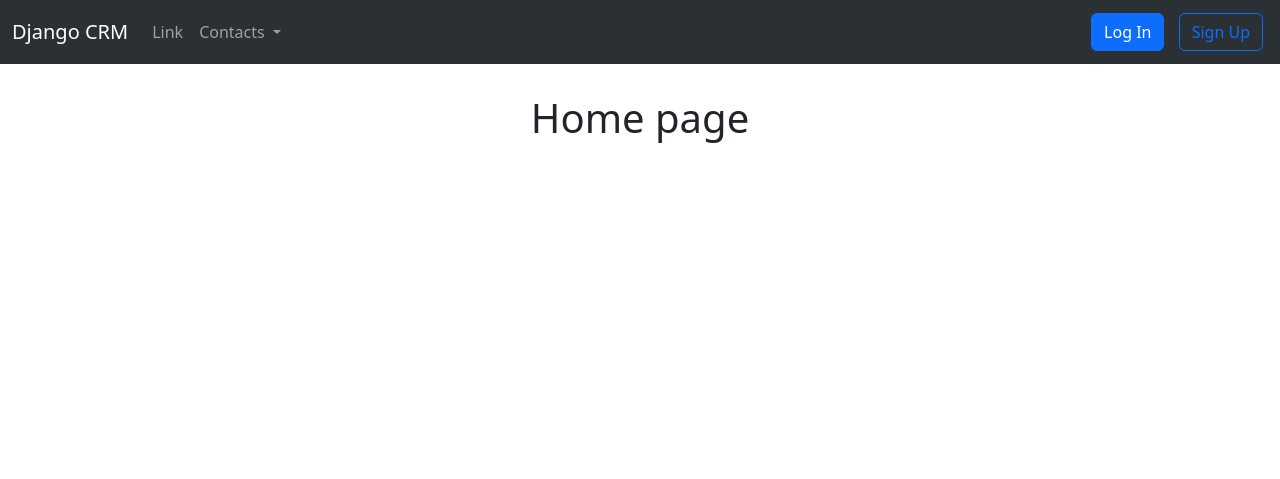
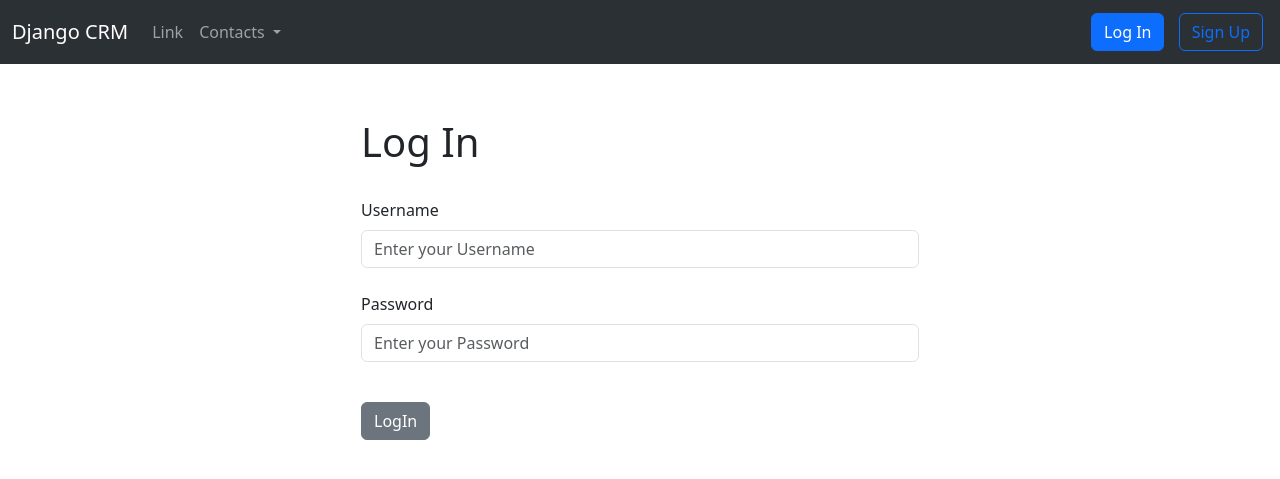
Before and after one commit to nkstlrv/Django-CRM, a Django app: page / in a window 1280 px wide. Shown: the top 479 px of the page. Run offline with Django 4.2, Linux system fonts and the light colour scheme.

Commit message:
login form

```diff
--- a/app/crm/static/crm/css/base.css
+++ b/app/crm/static/crm/css/base.css
@@ -1,3 +1,3 @@
-.content{
-    padding: 30px;
+.alert {
+    text-align: center;
 }
--- a/app/crm/static/crm/css/inde.css
+++ b/app/crm/static/crm/css/index.css
@@ -1,3 +1,7 @@
 .page-header {
     text-align: center;
 }
+
+.login-form {
+    padding-top: 30px;
+}
--- a/app/crm/templates/crm/base.html
+++ b/app/crm/templates/crm/base.html
@@ -73,8 +73,22 @@
         </div>
       </div>
     </nav>
-    <div class="content">
+    <div class="container">
+        <br>
+        {% if messages %}
+        {% for message in messages %}
+
+          <div class="alert alert-warning alert-dismissible fade show" role="alert">
+            {{message}}
+            <button type="button" class="btn-close" data-bs-dismiss="alert" aria-label="Close"></button>
+          </div>
+
+        {% endfor %}
+        {% endif %}
+
+
         {% block content %} {% endblock content %}
+
     </div>
     <script
       src="https://cdn.jsdelivr.net/npm/bootstrap@5.3.0/dist/js/bootstrap.bundle.min.js"
--- a/app/crm/templates/crm/index.html
+++ b/app/crm/templates/crm/index.html
@@ -1,17 +1,42 @@
 {% extends 'crm/base.html' %}
 {% load static %}
 {% block css %}
-<link rel="stylesheet" href="{%static 'crm/css/inde.css' %}">
+<link rel="stylesheet" href="{%static 'crm/css/index.css' %}">
 {% endblock css %}
 
 {% block title %}Home{% endblock title %}Home
 
 {% block content %}
 
-<div class="page-header">
+<div class="col-md-6 offset-md-3">
+
+
+    {% if user.is_authenticated %}
 
     <h1>Home page</h1>
 
+    {% else %}
+
+    <div class="login-form">
+
+        <h1>Log In</h1><br>
+
+    <form method="POST" action="{% url 'home' %}" >
+        {% csrf_token %}
+        <div class="mb-3">
+
+            <label class="form-label">Username</label>
+            <input type="text" class="form-control" name="username", placeholder="Enter your Username" required>
+
+          <div class="mb-3"><br>
+            <label class="form-label">Password</label>
+            <input type="password" class="form-control" name="password", placeholder="Enter your Password" required>
+          </div><br>
+
+          <button type="submit" class="btn btn-secondary">LogIn</button>
+        </div>
+
+    </form>
 </div>
-
+{% endif %}
 {% endblock content %}
--- a/app/crm/urls.py
+++ b/app/crm/urls.py
@@ -3,4 +3,5 @@ from crm import views
 
 urlpatterns = [
     path('', views.index, name='home'),
+    path('logout/', views.logout, name='logout'),
 ]
--- a/app/crm/views.py
+++ b/app/crm/views.py
@@ -1,5 +1,25 @@
-from django.shortcuts import render, HttpResponse
+from django.shortcuts import render, redirect
+from django.contrib.auth import authenticate, login, logout
+from django.contrib import messages
 
 
 def index(request):
+    if request.method == 'POST':
+        username = request.POST['username']
+        password = request.POST['password']
+
+        user = authenticate(request, username=username, password=password)
+
+        if user:
+            login(request, user)
+            messages.success(request, "You have logged in")
+            return redirect('home')
+        else:
+            messages.success(request, "Wrong credentials. Please try again")
+
+
     return render(request, 'crm/index.html')
+
+
+def logout(request):
+    pass
```
